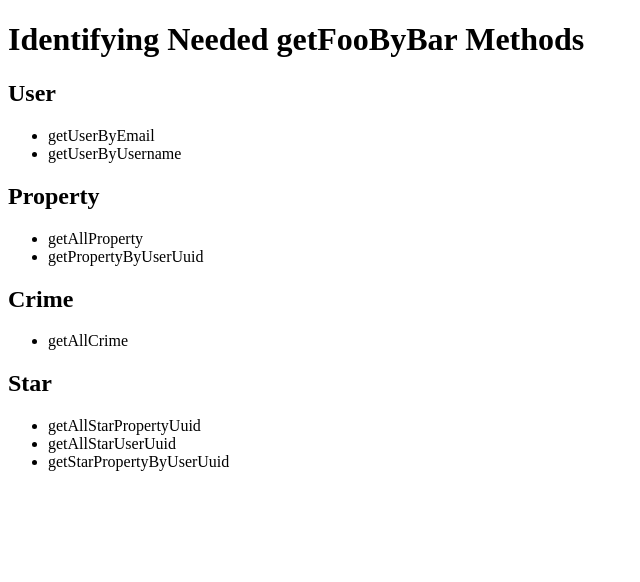
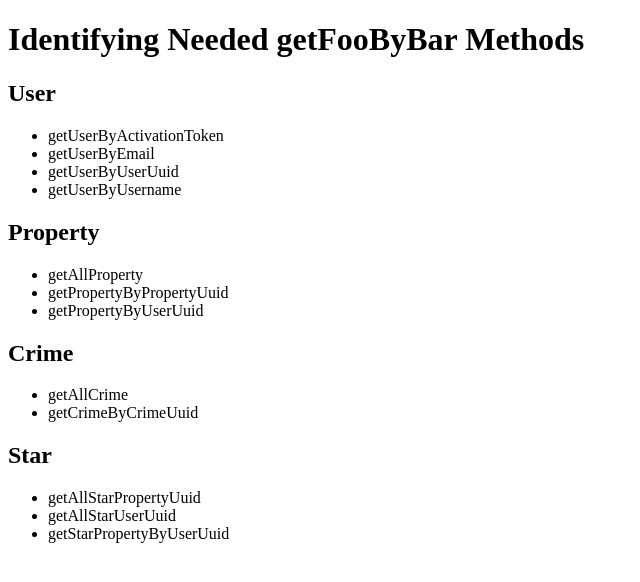
Before and after one commit to Go-Gitters/apcimap, a PHP site: page /getfoobybars.php in a window 1280 px wide. Shown: the top 582 px of the page, without its empty margins (0-640 px from the left). Run offline with PHP 8.4, Linux system fonts and the light colour scheme.

Commit message:
update list of methods for team review

```diff
--- a/php/public_html/documentation/getfoobybars.php
+++ b/php/public_html/documentation/getfoobybars.php
@@ -8,17 +8,21 @@
 <h1>Identifying Needed getFooByBar Methods</h1>
 <h2>User</h2>
 <ul>
+	<li>getUserByActivationToken</li>
 	<li>getUserByEmail</li>
+	<li>getUserByUserUuid</li>
 	<li>getUserByUsername</li>
 </ul>
 <h2>Property</h2>
 <ul>
 	<li>getAllProperty</li>
+	<li>getPropertyByPropertyUuid</li>
 	<li>getPropertyByUserUuid</li>
 </ul>
 <h2>Crime</h2>
 <ul>
 	<li>getAllCrime</li>
+	<li>getCrimeByCrimeUuid</li>
 </ul>
 <h2>Star</h2>
 <ul>
```
